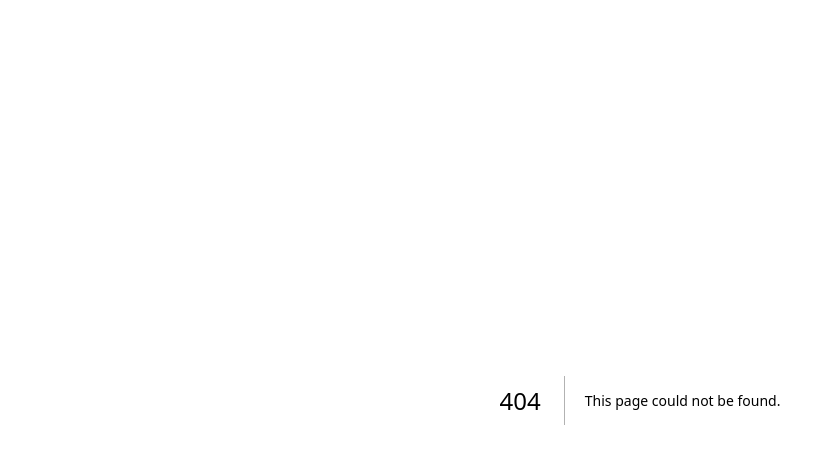
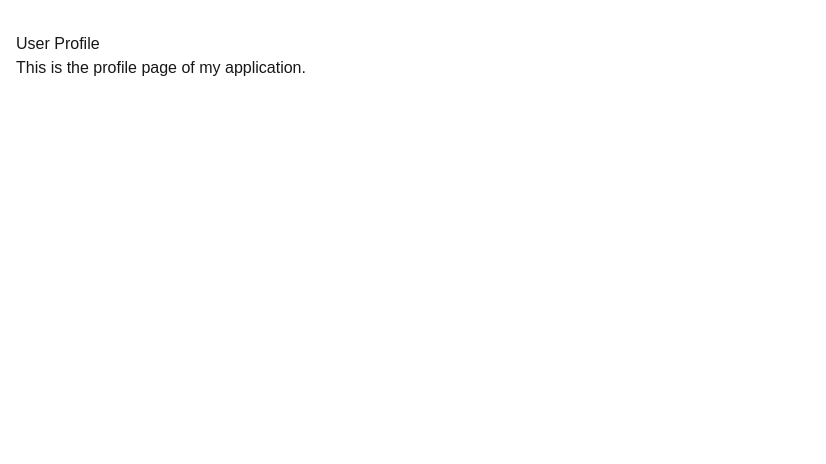
Before and after one commit to Bouyahi-Mohamed/learn-next-js, a Next.js app: page /blog in a window 1280 px wide. Before the commit this address had no page. Shown: the top 464 px of the page, without its empty margins (0-826 px from the left). Built offline with nearby package versions, Linux system fonts and the light colour scheme.

Commit message:
learning routing nextjs scenario 3

```diff
--- /dev/null
+++ b/src/app/blog/first/page.js
@@ -0,0 +1,8 @@
+export default function First() {
+  return (
+    <main className="container mx-auto px-4 py-8 secodary" >
+      <h1>First Blog Post</h1>
+      <p>This is the first blog post of my application.</p>
+    </main>
+  );
+}
--- /dev/null
+++ b/src/app/blog/page.js
@@ -0,0 +1,8 @@
+export default function Profile() {
+  return (
+    <main className="container mx-auto px-4 py-8 secodary" >
+      <h1>User Profile</h1>
+      <p>This is the profile page of my application.</p>
+    </main>
+  );
+}
--- /dev/null
+++ b/src/app/blog/second/page.js
@@ -0,0 +1,8 @@
+export default function Profile() {
+  return (
+    <main className="container mx-auto px-4 py-8 secodary" >
+      <h1>User Profile</h1>
+      <p>This is the profile page of my application.</p>
+    </main>
+  );
+}
```
